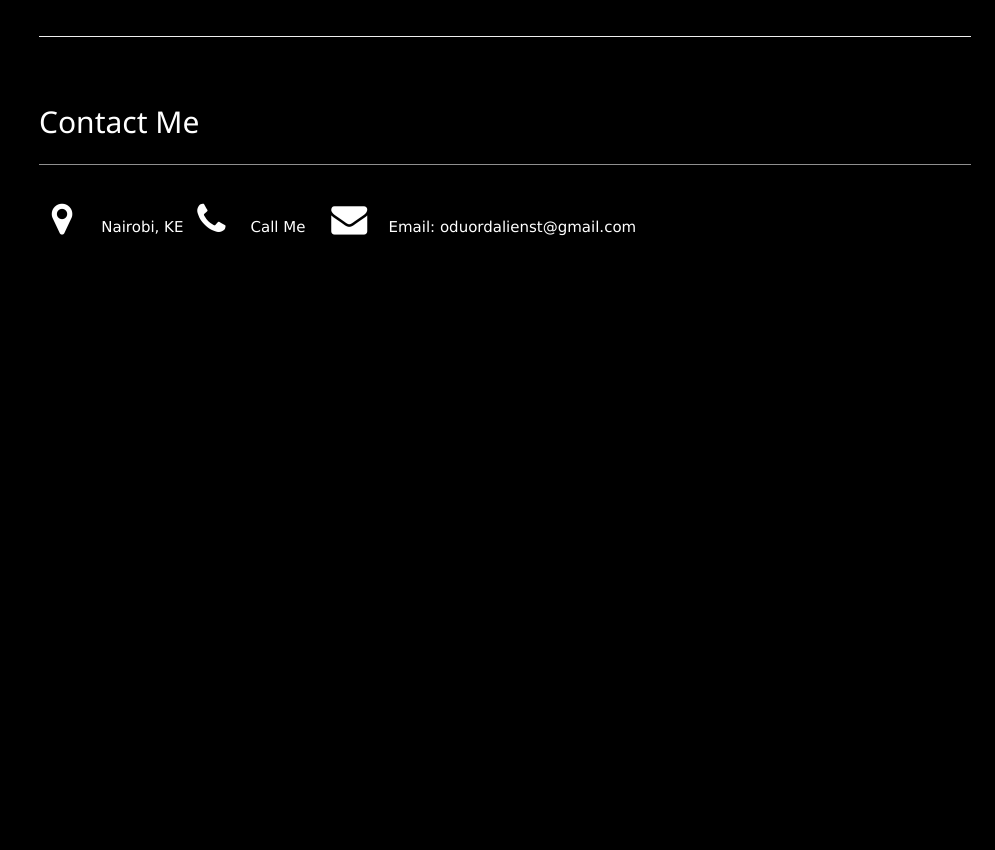
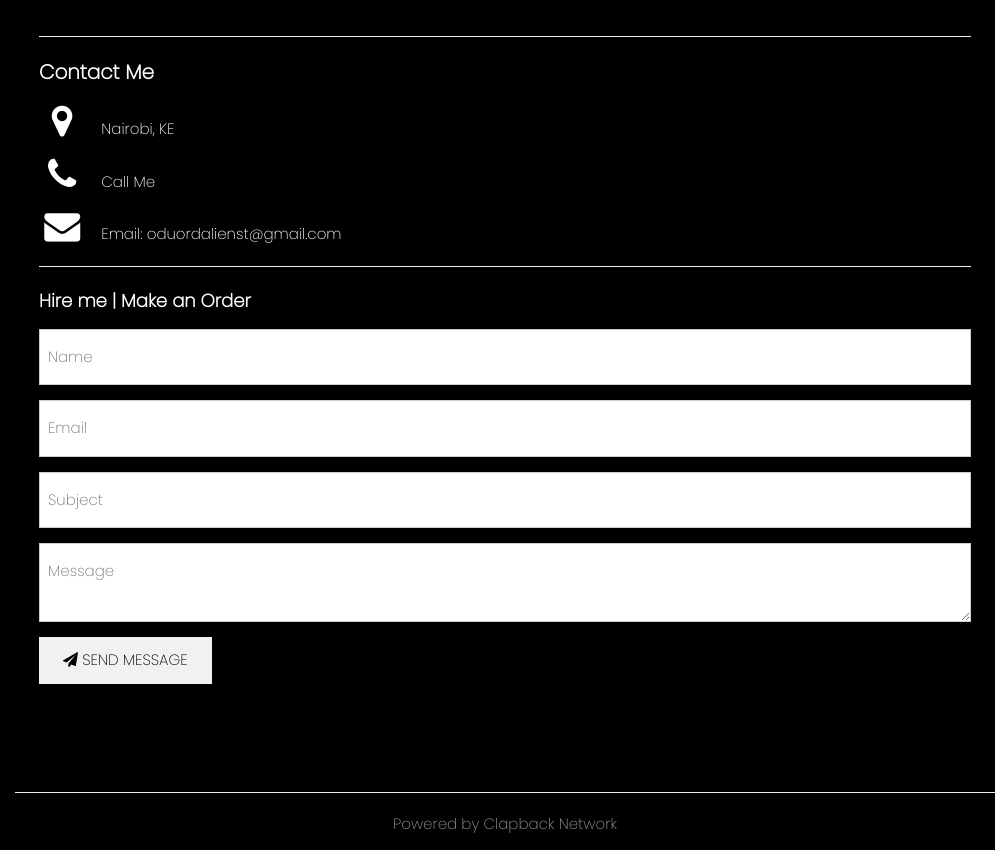
Before and after one commit to dalienst/personal-portfolio, a plain HTML site: page index.html in a window 1280 px wide. Shown: the part 1200-2050 px from the top of the page, without its empty margins (285-1280 px from the left). Before the commit the page ends 1609 px from the top, so only its background shows below. Drawn offline with nearby package versions, Linux system fonts and the light colour scheme.

Commit message:
UI changes

```diff
--- a/index.html
+++ b/index.html
@@ -8,15 +8,19 @@
     <link rel="stylesheet" href="https://www.w3schools.com/w3css/4/w3.css">
     <link rel="stylesheet" href="https://fonts.googleapis.com/css?family=Raleway">
     <link rel="stylesheet" href="https://cdnjs.cloudflare.com/ajax/libs/font-awesome/4.7.0/css/font-awesome.min.css">
+    <link rel="preconnect" href="https://fonts.googleapis.com">
+    <link rel="preconnect" href="https://fonts.gstatic.com" crossorigin>
+    <link href="https://fonts.googleapis.com/css2?family=Poppins:wght@200&display=swap" rel="stylesheet">
+    <link rel="stylesheet" href="styles.css">
 </head>
 <body class="w3-black w3-content" style="max-width: 1600px;">
 
     <!-- Side menu -->
     <nav class="w3-sidebar w3-collapse w3-white w3-animate-left" style="z-index: 3; width: 300px;" id="mySidebar"><br>
         <div class="w3-container">
-            <a href="#" onclick="w3_close()" class="w3-hide-large w3-right w3-jumbo w3-padding w3-hover-grey" title="close menu">
+            <a href="javascript:void(0)" onclick="w3_close()" class="w3-hide-large w3-right w3-jumbo w3-padding w3-hover-grey" title="close menu">
                 <i class="fa fa-remove"></i>
-            </a>
+              </a>
             <img src = "images/me.jpeg" style="width: 45%;" class="w3-round"><br><br>
             <h4><b>MY PORTFOLIO</b></h4>
             <p class="w3-text-grey">Dalienst Owino</p>
@@ -46,13 +50,15 @@
     <div class="w3-main" style="margin-left: 300px;">
         <!-- Header -->
         <header id="portfolio">
-            <a href="#">
+            <a href="#about">
                 <img src="images/me.jpeg" alt="Dalienst" style="width: 65px;" class="w3-circle w3-right w3-margin w3-hide-large w3-hover-opacity">
             </a>
             <span class="w3-button w3-hide-large w3-xxlarge w3-hover-text-grey" onclick="w3_open()">
                 <i class="fa fa-bars"></i>
             </span>
-            <h1><b>My Portfolio</b></h1>
+            <div class="w3-container">
+                <h1><b>My Portfolio</b></h1>
+            </div>
         </header>
 
         <!-- <div class="w3-row-padding w3-padding-16" id="about">
@@ -64,7 +70,7 @@
             </div>
         </div> -->
 
-        <div class="w3-container w3-padding-large" style="margin-bottom: 32px;">
+        <div class="w3-container w3-padding-large" id="about" style="margin-bottom: 32px;">
             <h4><b>About Me</b></h4>
             <p>Kenyan. I believe in quality, a product is valued by its quality. I am a Software Developer who loves travelling and inventing.
                 Put your money in and you won"t regret it.
@@ -155,20 +161,53 @@
             <hr>
 
             <!-- Contact section -->
-            <div class="w3-padding-32 w3-content w3-text-white" id="contact" style="margin-bottom: 64px;">
-                <h2>Contact Me</h2>
-                <hr class="w3-opacity">
+            <h4><b>Contact Me</b></h4>
+            <div class="w3-content w3-text-white" id="contact" style="margin-bottom: 64px;">
 
                 <div class="w3-section">
-                    <a href="https://goo.gl/maps/xjQhx2B849M1jmrh9" style="text-decoration: none;"><i class="fa fa-map-marker fa-fw w3-xxlarge w3-margin-right"></i>Nairobi, KE</a>
-                    <a href="tel:+254710584581" style="text-decoration: none;"><i class="fa fa-phone fa-fw w3-xxlarge w3-margin-right"></i>Call Me</a>
-                    <a href="mailto:oduordalienst@gmail.com" style="text-decoration: none;"><i class="fa fa-envelope fa-fw w3-xxlarge w3-margin"></i>Email: oduordalienst@gmail.com</a>
+                    <p><a href="https://goo.gl/maps/xjQhx2B849M1jmrh9" target="_blank" style="text-decoration: none;"><i class="fa fa-map-marker fa-fw w3-xxlarge w3-margin-right"></i>Nairobi, KE</a></p>
+                    <p><a href="tel:+254710584581" target="_blank" style="text-decoration: none;"><i class="fa fa-phone fa-fw w3-xxlarge w3-margin-right"></i>Call Me</a></p>
+                    <p><a href="mailto:oduordalienst@gmail.com" target="_blank" style="text-decoration: none;"><i class="fa fa-envelope fa-fw w3-xxlarge w3-margin-right"></i>Email: oduordalienst@gmail.com</a></p>
                 </div>
+                <hr>
+
+                <h5><b>Hire me | Make an Order</b></h5>
+                <form action="">
+                    <p><input type="text" class="w3-input w3-padding-16 w3-border" placeholder="Name" required name="Name"></p>
+                    <p><input class="w3-input w3-padding-16 w3-border" type="text" placeholder="Email" required name="Email"></p>
+                    <p><input class="w3-input w3-padding-16 w3-border" type="text" placeholder="Subject" required name="Subject"></p>
+                    <p><textarea class="w3-input w3-padding-16 w3-border" type="text" placeholder="Message" required name="Message"></textarea></p>
+                    <p>
+                        <button class="w3-button w3-light-grey w3-padding-large" type="submit">
+                          <i class="fa fa-paper-plane"></i> SEND MESSAGE
+                        </button>
+                    </p>
+                </form>
             </div>
 
         </div>
+        <hr>
+
+        <!-- Footer -->
+        <footer class="w3-center w3-opacity">
+            <p class="w3-medium">Powered by Clapback Network</p>
+        </footer>
+
 
     </div>
 
+    <script>
+        // Script to open and close sidebar
+        function w3_open() {
+            document.getElementById("mySidebar").style.display = "block";
+            document.getElementById("myOverlay").style.display = "block";
+        }
+
+        function w3_close() {
+            document.getElementById("mySidebar").style.display = "none";
+            document.getElementById("myOverlay").style.display = "none";
+        }
+        </script>
+
 </body>
 </html>
--- a/styles.css
+++ b/styles.css
@@ -0,0 +1,2 @@
+body,h1,h2,h3,h4,h5,h6 {
+    font-family: 'Poppins', sans-serif;}
```
